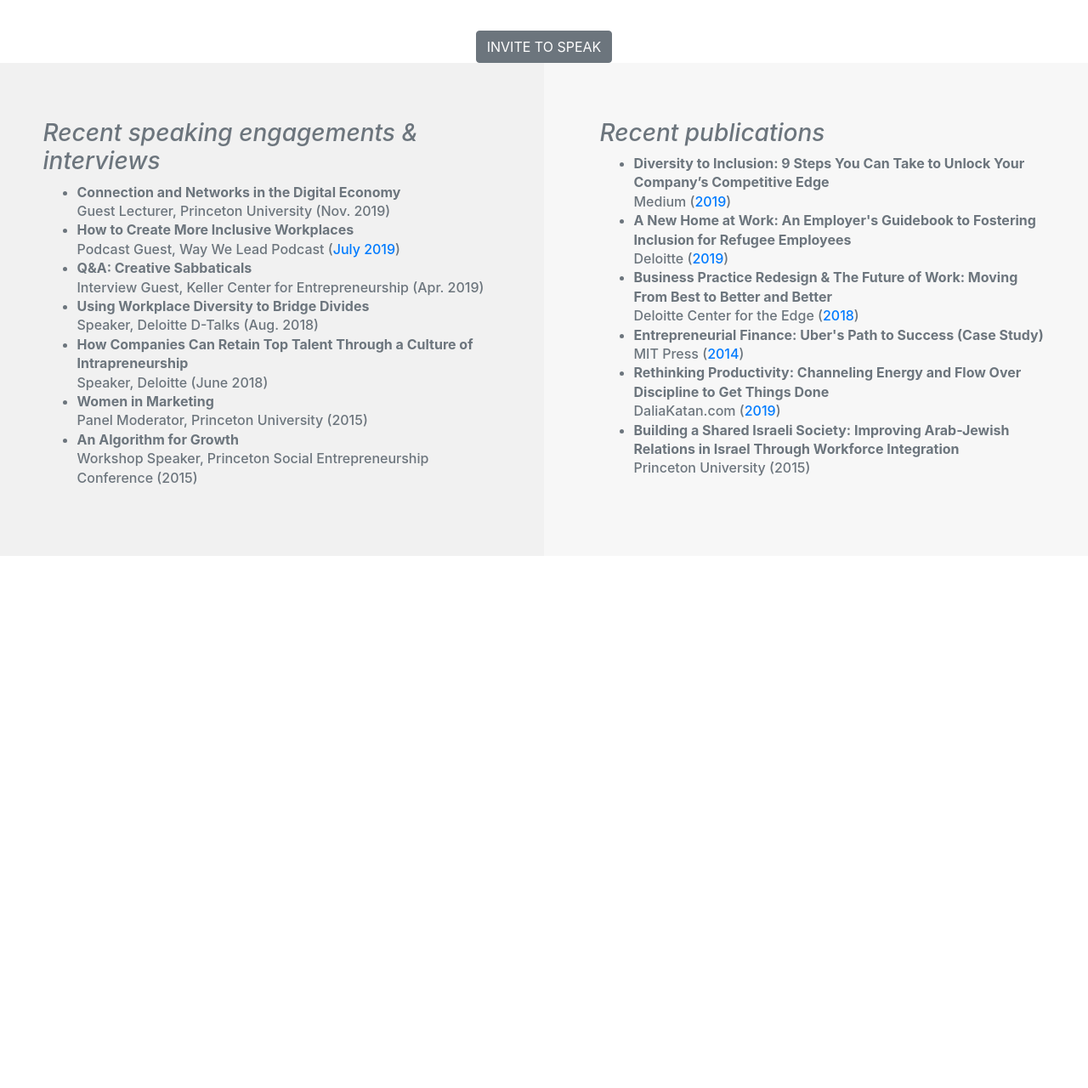
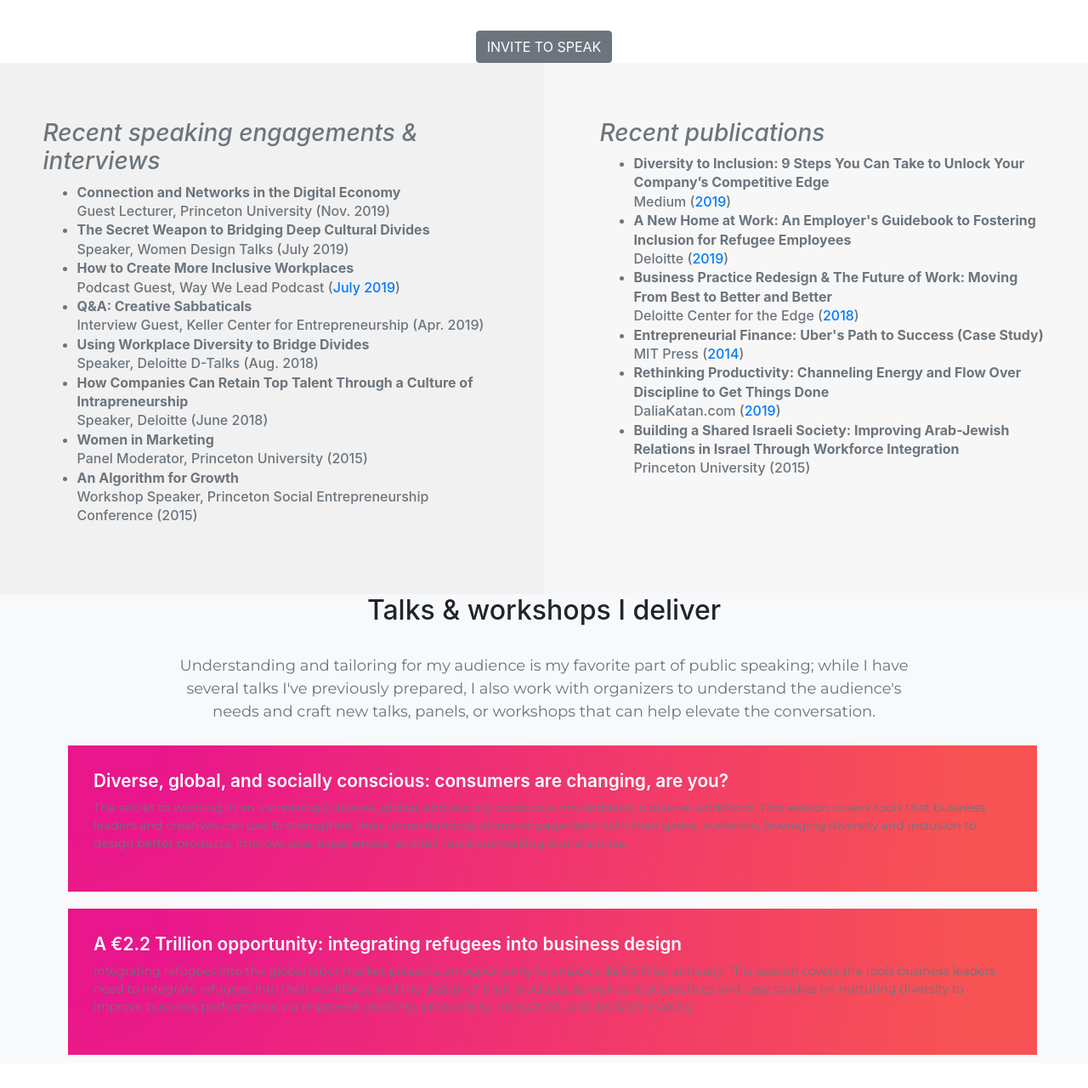
Before and after one commit to dalkat/dalkat.github.io, a Jekyll site: the page built from speaker.md, in a window 1280 px wide and 1400 px high, scrolled down 966 px. Shown: the top 1280 px of the window at 85% size. Built offline with Jekyll 4.4.1, drawn with Linux system fonts in a browser that asks for light colours; nearby versions of some CDN libraries; some web fonts are replaced; library files that are not in the unit come from our copies.

Commit message:
updated short bio on website footers, updated talks, and added potential talks

```diff
--- a/_layouts/about.html
+++ b/_layouts/about.html
@@ -119,6 +119,7 @@ layout: default-sub
             <li><b>Connection and Networks in the Digital Economy</b><br>Guest Lecturer, Princeton University (Nov. 2019)</li>
             <li><b>The Secret Weapon to Bridging Deep Cultural Divides</b><br>Speaker, Women Design Talks (July 2019)</li>
             <li><b>How to Create More Inclusive Workplaces</b><br>Podcast Guest, Way We Lead Podcast (<a href="https://www.thewaywelead.com/podcast/episode/49b56c90/s1e4-how-to-create-more-inclusive-workplaces-with-dalia-katan" target="_blank">July 2019</a>)</li>
+            <li><b>Q&A: Creative Sabbaticals</b><br>Interview Guest, Keller Center for Entrepreneurship (Apr. 2019)</li>
             <li><b>Using Workplace Diversity to Bridge Divides</b><br>Speaker, Deloitte D-Talks (Aug. 2018)</li>
             <li><b>How Companies Can Retain Top Talent Through a Culture of Intrapreneurship</b><br>Speaker, Deloitte (June 2018)</li>
             <li><b>Women in Marketing</b><br>Panel Moderator, Princeton University (2015)</li>
--- a/_layouts/for-you.html
+++ b/_layouts/for-you.html
@@ -154,7 +154,7 @@ layout: default-sub
           </div>
           <div class="col-sm-12 col-lg-8">
                   <h3 class="text-muted">About Dalia Katan</h3>
-                  <h5 style="font-size:1rem!important; line-height:1.4;" class="text-muted">As a first-generation American and innovation strategist, Dalia is championing conversation on how diversity and human connection can unlock untapped growth for organizations. Amongst her advisory work with startups and F500 companies, Dalia founded the Refugee Workplace Integration Program at Deloitte, celebrating inclusion as the single most powerful tool for growth. She is committed to empowering organizations to successfully utilize and nurture the talents of minorities and her work at the intersection of inclusion, the future of work, and business growth has been published at Deloitte and Princeton University. <a href="https://daliakatan.com/speaker">Read more</a></h5>
+                  <h5 style="font-size:1rem!important; line-height:1.4;" class="text-muted">Dalia is championing the conversation on how diversity can unlock untapped growth for organizations. As a first-generation American and innovation strategist, Dalia has worked with some of the world's largest brands including IBM, Deloitte, Estee Lauder, Ford, and UBS, and uses her interdisciplinary background in empathetic design, business strategy, storytelling, and inclusion to help startups and Fortune-500s alike in deepening their connections with customers, growing their existing businesses, and building new ones. In addition to her advisory work, Dalia founded Deloitte's Refugee Workplace Integration Program, celebrating inclusion as the single most powerful tool for business growth. She is dedicated to empowering organizations to successfully utilize and nurture the talents of minorities and her work at the intersection of business growth, inclusion, and the future of work has been published at Deloitte, Center for the Edge, Princeton University, and The Startup.<a href="https://daliakatan.com/speaker">Read more</a></h5>
                   <div class="col-lg-12" style="text-align:center;"><br><BR><a class="btn btn-secondary btn-xl text-uppercase js-scroll-trigger" href="https://daliakatan.com/speaker">Invite to speak</a></div>
               </div>
         </div>
--- a/_layouts/speaker.html
+++ b/_layouts/speaker.html
@@ -87,6 +87,7 @@ layout: default-sub
       <h3 class="text-muted"><span style="text-align: center;"><em>Recent speaking engagements & interviews</em></span></h3>
           <h5 style="font-size:1rem!important;"><ul class="text-muted" style="line-height: 1.4">
           	<li><b>Connection and Networks in the Digital Economy</b><br>Guest Lecturer, Princeton University (Nov. 2019)</li>
+            <li><b>The Secret Weapon to Bridging Deep Cultural Divides</b><br>Speaker, Women Design Talks (July 2019)</li>
             <li><b>How to Create More Inclusive Workplaces</b><br>Podcast Guest, Way We Lead Podcast (<a href="https://www.thewaywelead.com/podcast/episode/49b56c90/s1e4-how-to-create-more-inclusive-workplaces-with-dalia-katan" target="_blank">July 2019</a>)</li>
             <li><b>Q&A: Creative Sabbaticals</b><br>Interview Guest, Keller Center for Entrepreneurship (Apr. 2019)</li>
             <li><b>Using Workplace Diversity to Bridge Divides</b><br>Speaker, Deloitte D-Talks (Aug. 2018)</li>
@@ -114,6 +115,33 @@ layout: default-sub
 </div>
 
 
+<section class="bg-light" id="services">
+      <div class="container">
+        <div class="row">
+          <div class="col-lg-12">
+            <h2 class="section-heading" style="  text-align: center;">Talks & workshops I deliver</h2>
+
+            <br><p class="section-subheading text-muted" style="font-size:18px; font-family:'Montserrat', 'Helvetica Neue', Helvetica, Arial, sans-serif; text-align:center; padding:0 10%;">Understanding and tailoring for my audience is my favorite part of public speaking; while I have several talks I've previously prepared, I also work with organizers to understand the audience's needs and craft new talks, panels, or workshops that can help elevate the conversation.</p>
+          </div>
+        </div>
+        <div class="row">
+          <div class="col-md-12" style="padding: 30px;margin: 10px;background: radial-gradient(circle at left top, #e9168c 9%, #f75254 91%);background-image: radial-gradient(circle at left top, #e9168c 9%, #f75254 91%);color: #ffffff;">
+            <h4 class="service-heading" style="margin-top:0; font-size:1.3rem; font-weight:600;">Diverse, global, and socially conscious: consumers are changing, are you?</h4>
+            <p class="text-muted" style="font-size:14px; font-family:'Montserrat', 'Helvetica Neue', Helvetica, Arial, sans-serif; text-align:left;">The secret to winning in an increasingly diverse, global, and socially conscious marketplace: a diverse workforce. This session covers tools that business leaders and creatives can use to strengthen their understanding of and engagement with their global audience, leveraging diversity and inclusion to design better products, improve user experiences, and tell more compelling brand stories.<br></p></div>
+
+
+          <div class="col-md-12" style="padding: 30px;margin: 10px;background: radial-gradient(circle at left top, #e9168c 9%, #f75254 91%);background-image: radial-gradient(circle at left top, #e9168c 9%, #f75254 91%);color: #ffffff;">
+            <h4 class="service-heading" style="margin-top:0; font-size:1.3rem; font-weight:600;">A €2.2 Trillion opportunity: integrating refugees into business design</h4>
+            <p class="text-muted" style="font-size:14px; font-family:'Montserrat', 'Helvetica Neue', Helvetica, Arial, sans-serif; text-align:left;">Integrating refugees into the global labor market presents an opportunity to unlock a $2.5 trillion annually. This session covers the tools business leaders need to integrate refugees into their workforce and the design of their products, as well as best practices and case studies on nurturing diversity to improve business performance via improved creativity, productivity, innovation, and decision-making.<br></p></div>
+
+
+
+
+
+        </div>
+
+      </div>
+    </section>
 
     <section id="speaking">
       <div class="container">
--- a/for-you/report-refugee.html
+++ b/for-you/report-refugee.html
@@ -37,7 +37,7 @@ layout: default-sub2
           </div>
           <div class="col-sm-12 col-lg-8">
                   <h3 class="text-muted">About Dalia Katan</h3>
-                  <h5 style="font-size:1rem!important; line-height:1.4;" class="text-muted">As a first-generation American and innovation strategist, Dalia is championing conversation on how diversity and human connection can unlock untapped growth for organizations. Amongst her advisory work with startups and F500 companies, Dalia founded the Refugee Workplace Integration Program at Deloitte, celebrating inclusion as the single most powerful tool for growth. She is committed to empowering organizations to successfully utilize and nurture the talents of minorities and her work at the intersection of inclusion, the future of work, and business growth has been published at Deloitte and Princeton University. <a href="https://daliakatan.com/speaker">Read more</a></h5>
+                  <h5 style="font-size:1rem!important; line-height:1.4;" class="text-muted">Dalia is championing the conversation on how diversity can unlock untapped growth for organizations. As a first-generation American and innovation strategist, Dalia has worked with some of the world's largest brands including IBM, Deloitte, Estee Lauder, Ford, and UBS, and uses her interdisciplinary background in empathetic design, business strategy, storytelling, and inclusion to help startups and Fortune-500s alike in deepening their connections with customers, growing their existing businesses, and building new ones. In addition to her advisory work, Dalia founded Deloitte's Refugee Workplace Integration Program, celebrating inclusion as the single most powerful tool for business growth. She is dedicated to empowering organizations to successfully utilize and nurture the talents of minorities and her work at the intersection of business growth, inclusion, and the future of work has been published at Deloitte, Center for the Edge, Princeton University, and The Startup.<a href="https://daliakatan.com/speaker">Read more</a></h5>
                   <div class="col-lg-12" style="text-align:center;"><br><BR><a class="btn btn-secondary btn-xl text-uppercase js-scroll-trigger" href="https://daliakatan.com/speaker">Invite to speak</a></div>
               </div>
         </div>
--- a/for-you/report-teams.html
+++ b/for-you/report-teams.html
@@ -38,7 +38,7 @@ layout: default-sub2
           </div>
           <div class="col-sm-12 col-lg-8">
                   <h3 class="text-muted">About Dalia Katan</h3>
-                  <h5 style="font-size:1rem!important; line-height:1.4;" class="text-muted">As a first-generation American and innovation strategist, Dalia is championing conversation on how diversity and human connection can unlock untapped growth for organizations. Amongst her advisory work with startups and F500 companies, Dalia founded the Refugee Workplace Integration Program at Deloitte, celebrating inclusion as the single most powerful tool for growth. She is committed to empowering organizations to successfully utilize and nurture the talents of minorities and her work at the intersection of inclusion, the future of work, and business growth has been published at Deloitte and Princeton University. <a href="https://daliakatan.com/speaker">Read more</a></h5>
+                  <h5 style="font-size:1rem!important; line-height:1.4;" class="text-muted">Dalia is championing the conversation on how diversity can unlock untapped growth for organizations. As a first-generation American and innovation strategist, Dalia has worked with some of the world's largest brands including IBM, Deloitte, Estee Lauder, Ford, and UBS, and uses her interdisciplinary background in empathetic design, business strategy, storytelling, and inclusion to help startups and Fortune-500s alike in deepening their connections with customers, growing their existing businesses, and building new ones. In addition to her advisory work, Dalia founded Deloitte's Refugee Workplace Integration Program, celebrating inclusion as the single most powerful tool for business growth. She is dedicated to empowering organizations to successfully utilize and nurture the talents of minorities and her work at the intersection of business growth, inclusion, and the future of work has been published at Deloitte, Center for the Edge, Princeton University, and The Startup.<a href="https://daliakatan.com/speaker">Read more</a></h5>
                   <div class="col-lg-12" style="text-align:center;"><br><BR><a class="btn btn-secondary btn-xl text-uppercase js-scroll-trigger" href="https://daliakatan.com/speaker">Invite to speak</a></div>
               </div>
         </div>
```
